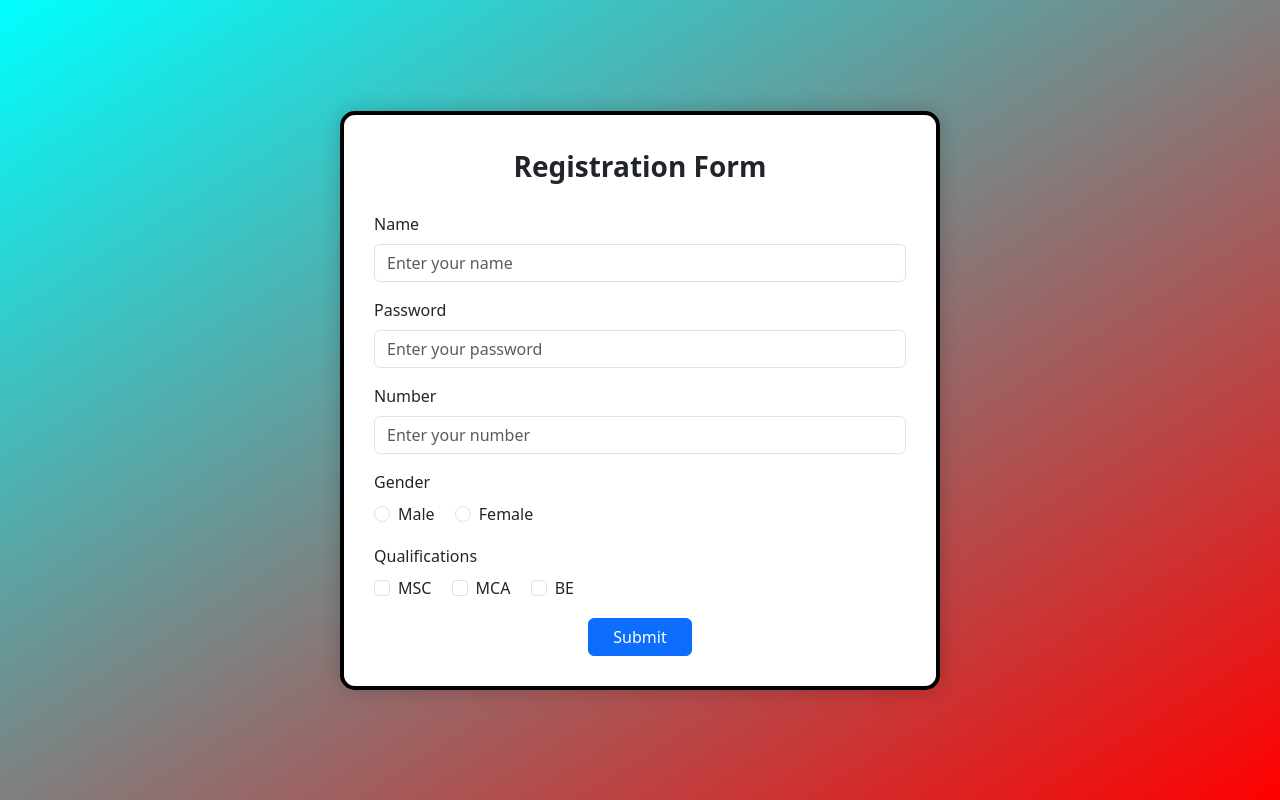
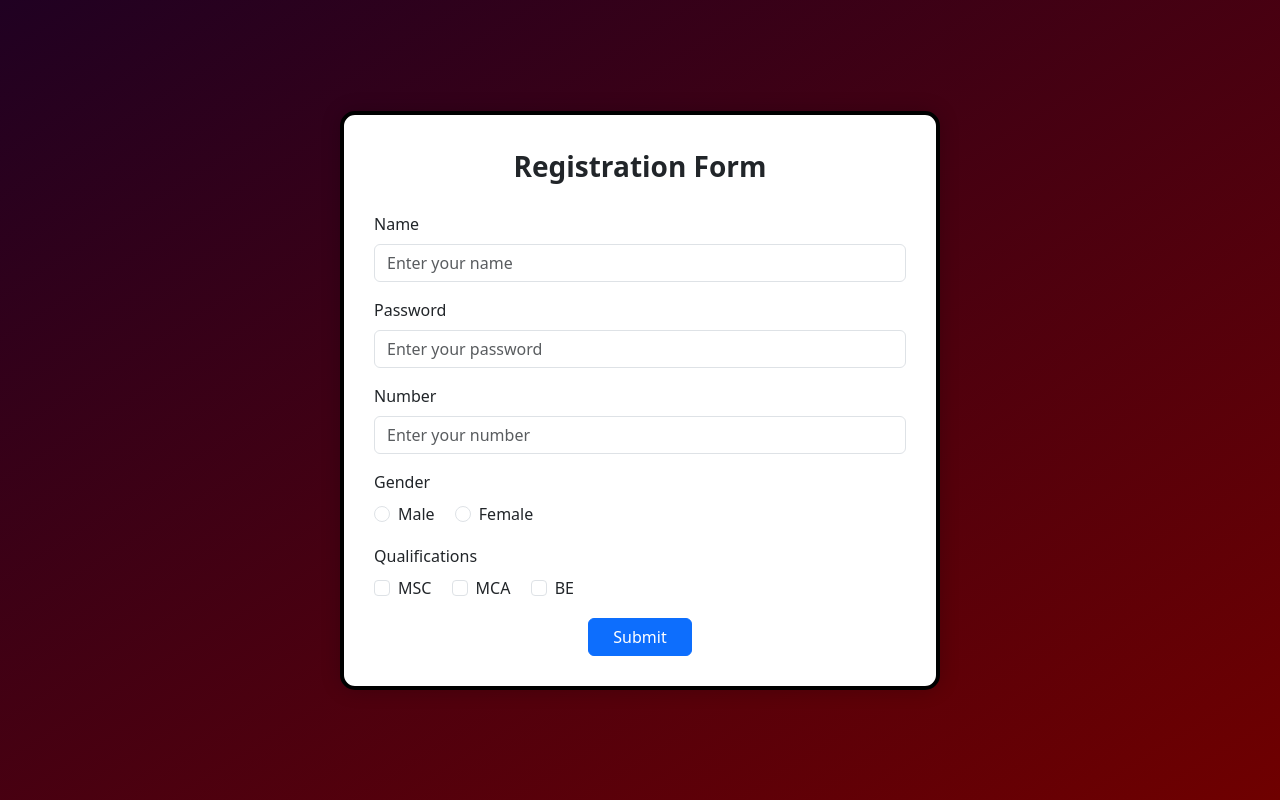
Before and after one commit to kalappan2/Bootstrap-Project, a plain HTML site: page index4.html in a window 1280 px wide. Drawn offline with nearby package versions, Linux system fonts and the light colour scheme.

Commit message:
Updated index4 file

```diff
--- a/index4.html
+++ b/index4.html
@@ -8,7 +8,7 @@
 
   <style>
     body {
-      background-image: linear-gradient(to bottom right, aqua, red);
+      background-image: linear-gradient(to bottom right, #200122 , #6f0000);
       min-height: 100vh;
       display: flex;
       align-items: center;
```
